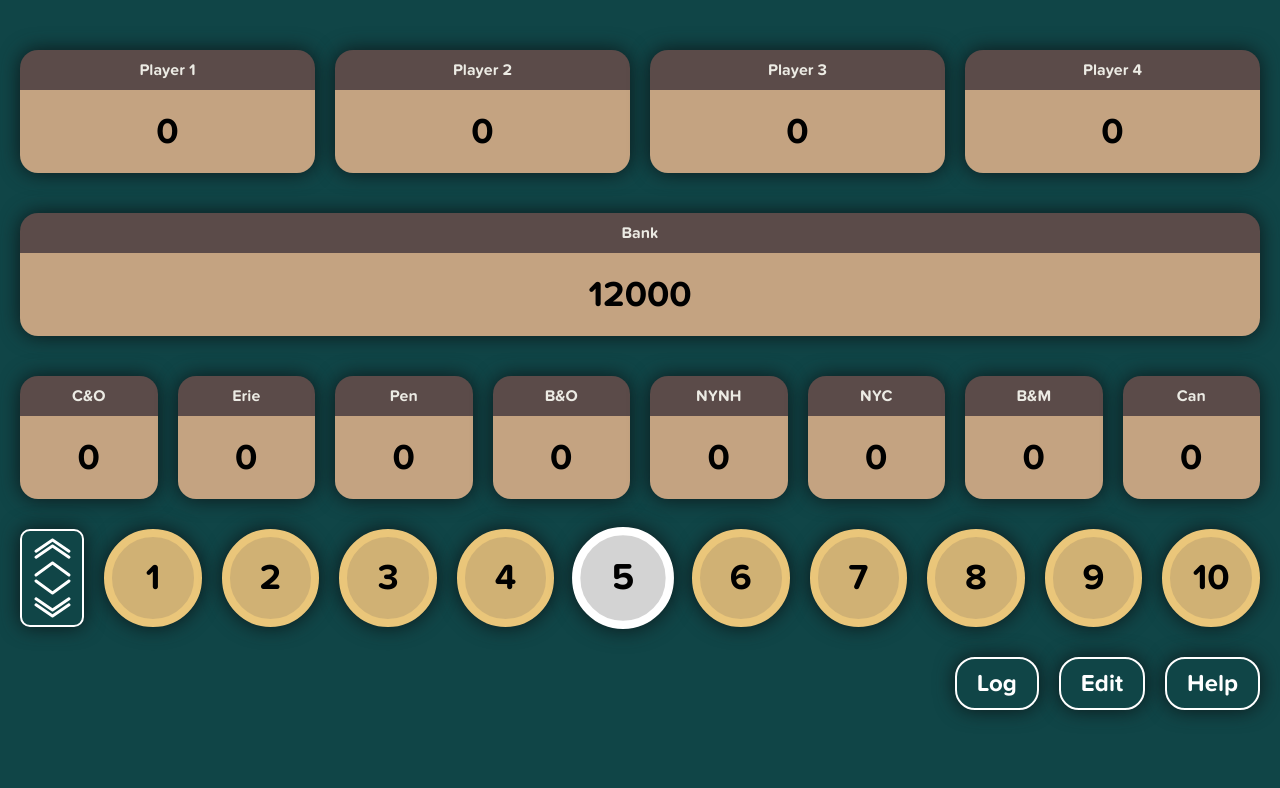
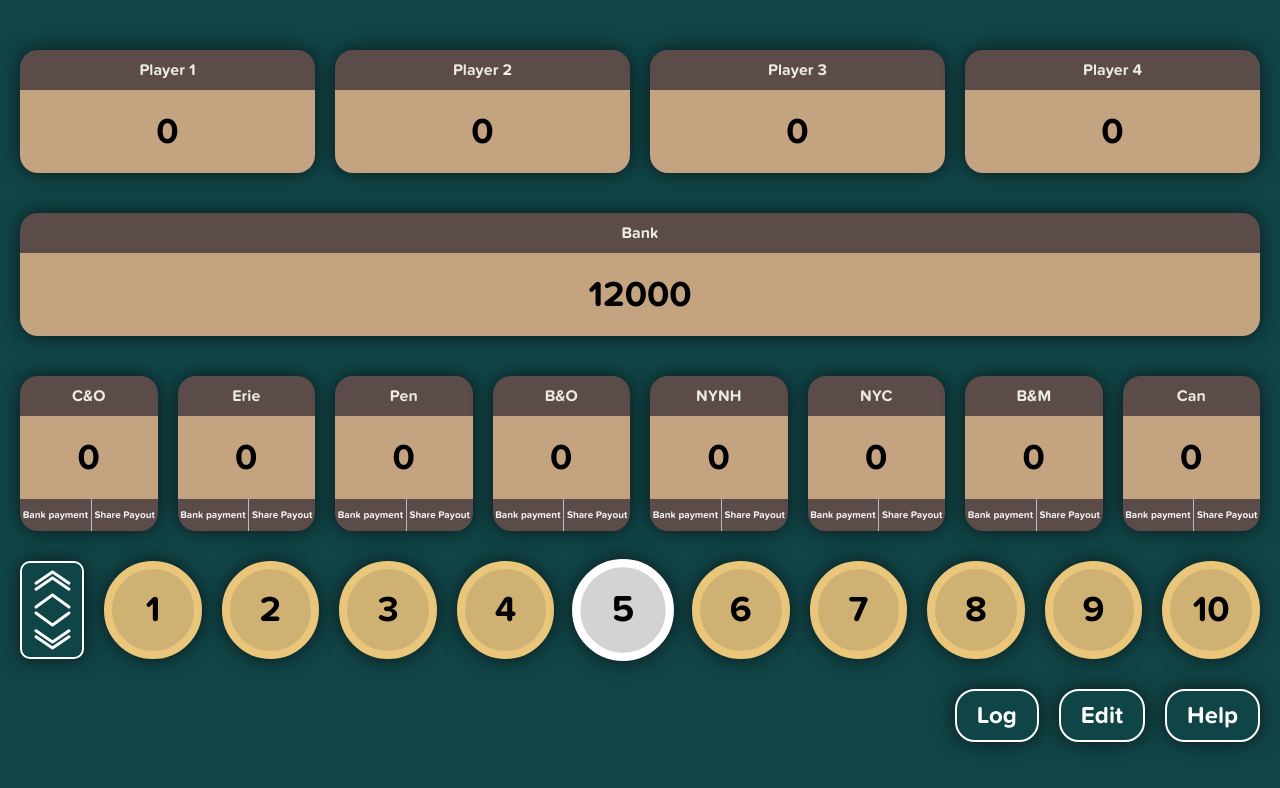
Before and after one commit to sstendal/18xx-support, a React (Create React App) app: page / in a window 1280 px wide. Shown: the top 788 px of the page. Built offline with nearby package versions, Linux system fonts and the light colour scheme.

Commit message:
Added buttons to companies

```diff
--- a/src/components/Account/Account.module.css
+++ b/src/components/Account/Account.module.css
@@ -44,11 +44,41 @@
     color: black;
     font-size: 2.4rem;
     padding: 0.5rem 0;
-    border-bottom-left-radius: 1.8rem;
-    border-bottom-right-radius: 1.8rem;
     width: 100%;
     cursor: pointer;
     transition: all 0.2s ease-in-out;
+}
+
+.footer {
+    display: flex;
+    justify-content: space-evenly;
+    font-size: 0.8rem;
+    width: 100%;
+    box-sizing: border-box;
+    background-color: #5B4B49;
+}
+
+.footerButton {
+    padding-top: 1rem;
+    padding-bottom: 1rem;
+    box-sizing: border-box;
+    border-right: 1px solid #bcbcbc;
+    cursor: pointer;
+    flex-grow: 1;
+}
+
+.footerButton:last-child {
+    border-right: none;
+}
+
+.footerButton:hover {
+    text-decoration: underline;
+    transition: all 0.2s ease-in-out;
+}
+
+.bottomBorderRadius {
+    border-bottom-left-radius: 1.8rem;
+    border-bottom-right-radius: 1.8rem;
 }
 
 @media (min-height: 730px) {
@@ -98,6 +128,9 @@ input.editingFontSize {
     input.editingFontSize {
         font-size: 3.6rem;
     }
+    .footer {
+        font-size: 1rem;
+    }
 }
 
 @media (min-height: 930px) {
--- a/src/components/Account/Account.tsx
+++ b/src/components/Account/Account.tsx
@@ -15,6 +15,8 @@ export default function Account({id}: {id: number}) {
     const account = useSelector(state => state.accounts.find(account => account.id === id))
     const drag = useSelector(state => state.drag)
 
+    const isCompany = account.type === 'company'
+
     function onDelete() {
         if (account.balance !== 0) {
             alert('Can not delete accounts with non-zero balance.')
@@ -29,13 +31,21 @@ export default function Account({id}: {id: number}) {
         <DeleteIcon className={styles.deleteIcon} onClick={onDelete}/>
     )
 
+    const buttons = isCompany && (
+        <div className={classNames(styles.footer, styles.bottomBorderRadius)}>
+            <div className={styles.footerButton}><span>Bank payment</span></div>
+            <div className={styles.footerButton}><span>Share Payout</span></div>
+        </div>
+    )
+
     return (
         <div className={styles.body}>
             <AccountName id={id}/>
             {deleteElement}
-            <div data-id={account.id} className={classNames(styles.balance, selected && styles.balanceSelected)}>
+            <div data-id={account.id} className={classNames(styles.balance, selected && styles.balanceSelected, !isCompany && styles.bottomBorderRadius)}>
                 <AccountValue id={account.id}/>
             </div>
+            {buttons}
         </div>
     )
 }
```
